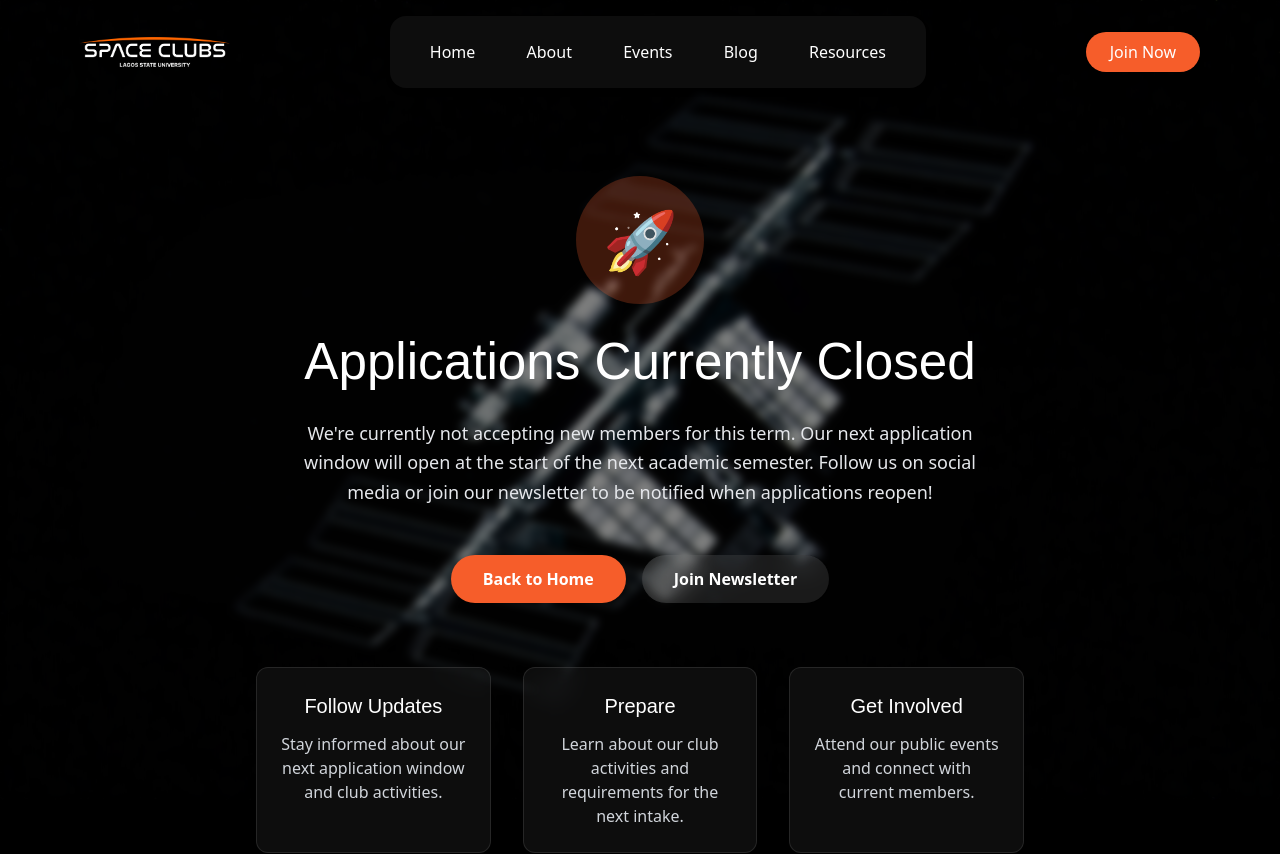
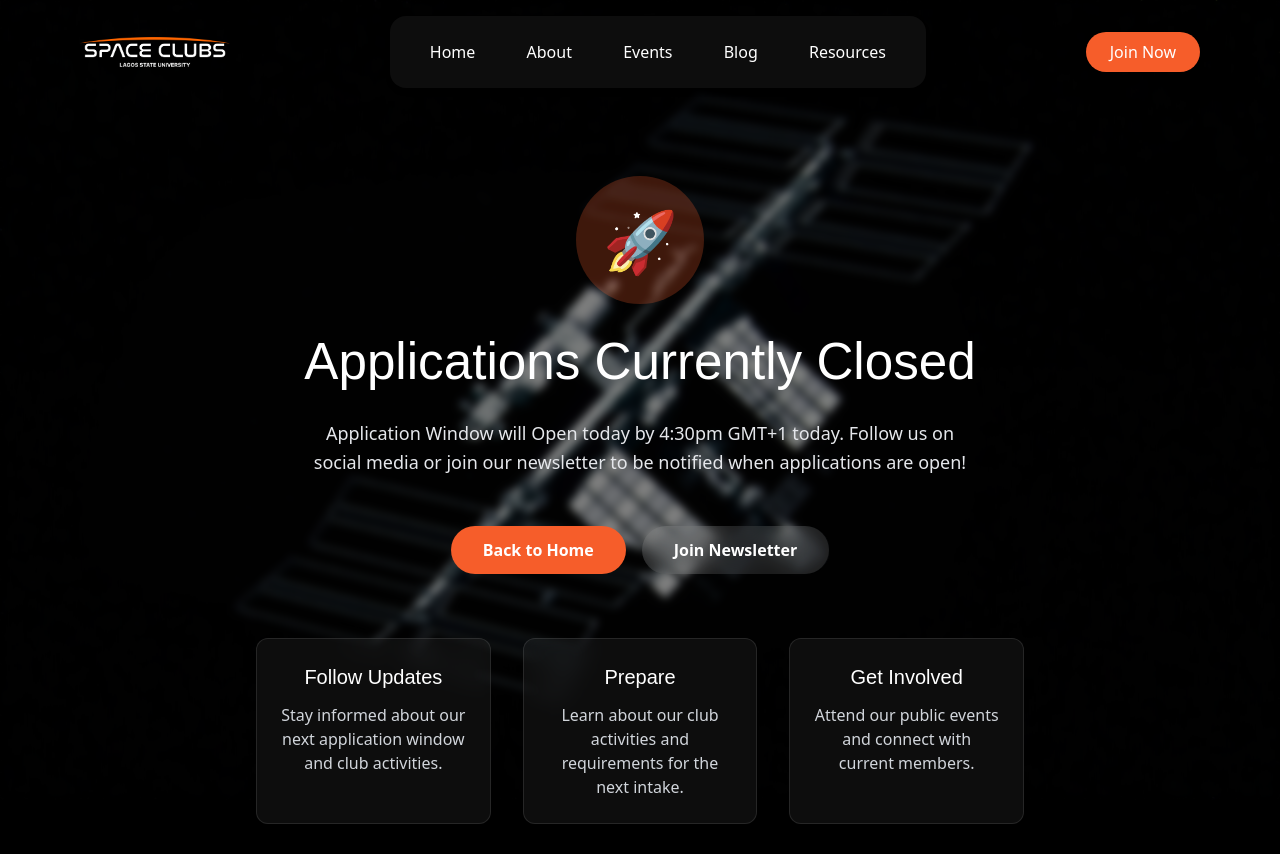
Before and after one commit to samuelajala01/space-clubs-lasu, a Next.js app: page /join in a window 1280 px wide. Shown: the top 854 px of the page. Built offline with nearby package versions, Linux system fonts and the light colour scheme.

Commit message:
feat: update application status message

```diff
--- a/src/app/join/page.jsx
+++ b/src/app/join/page.jsx
@@ -25,10 +25,9 @@ const JoinPage = () => {
         Applications Currently Closed
       </h1>
       <p className="text-gray-200 text-lg mb-8 leading-relaxed max-w-2xl">
-        We're currently not accepting new members for this term. Our next
-        application window will open at the start of the next academic semester.
+        Application Window will Open today by 4:30pm GMT+1 today.
         Follow us on social media or join our newsletter to be notified when
-        applications reopen!
+        applications are open!
       </p>
       <div className="flex flex-col sm:flex-row gap-4 mt-4">
         <Link href="/">
```
